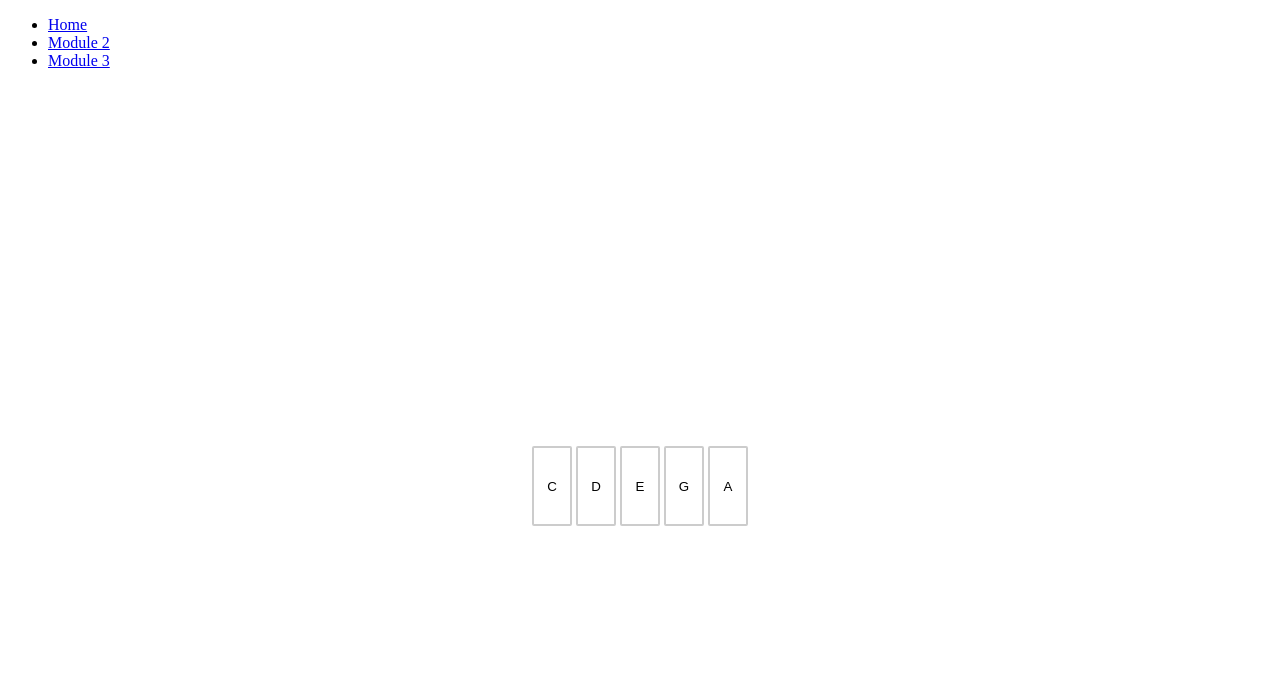
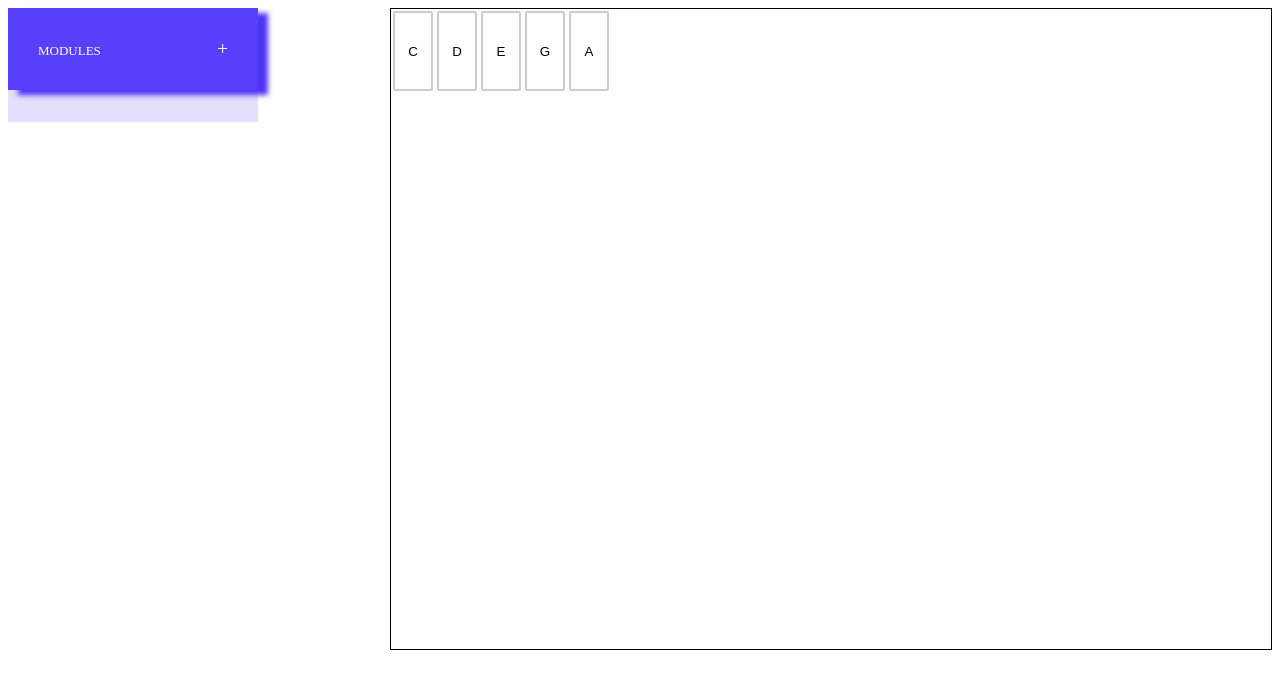
Before and after one commit to smarchante1/ToneDemo, a React (Create React App) app: page /module2 in a window 1280 px wide. Shown: the top 688 px of the page. Built offline with nearby package versions, Linux system fonts and the light colour scheme.

Commit message:
built out main layout and began module 1

```diff
--- a/package.json
+++ b/package.json
@@ -7,6 +7,7 @@
     "@testing-library/react": "^11.2.5",
     "@testing-library/user-event": "^12.7.1",
     "react": "^17.0.1",
+    "react-code-blocks": "0.0.8",
     "react-dom": "^17.0.1",
     "react-router-dom": "^5.2.0",
     "react-scripts": "4.0.2",
--- a/src/App.css
+++ b/src/App.css
@@ -1,38 +1,70 @@
-.App {
-  text-align: center;
+nav {
+  width : 250px;
+  background: #e3dffc;
+  float: left;
 }
 
-.App-logo {
-  height: 40vmin;
-  pointer-events: none;
+#menu-span {
+  padding : 30px;
+  background : #583FFC;
+  box-shadow: 10px 5px 5px #4E33F7;
+  color : white;
+  font-size : 1.2em;
+  font-variant : small-caps;
+  cursor : pointer;
+  display: block;
 }
 
-@media (prefers-reduced-motion: no-preference) {
-  .App-logo {
-    animation: App-logo-spin infinite 20s linear;
-  }
+#menu-span::after {
+  float: right;
+  right: 10%;
+  content: "+";
 }
 
-.App-header {
-  background-color: #282c34;
-  min-height: 100vh;
-  display: flex;
-  flex-direction: column;
-  align-items: center;
-  justify-content: center;
-  font-size: calc(10px + 2vmin);
-  color: white;
+.slide {
+  clear:both;
+  width:100%;
+  height:0px;
+  overflow: hidden;
+  text-align: center;
+  transition: height .4s ease;
 }
 
-.App-link {
-  color: #61dafb;
+.slide li {
+  padding : 15px;
+  list-style: none;
+  margin-left: -80px;
 }
 
-@keyframes App-logo-spin {
-  from {
-    transform: rotate(0deg);
-  }
-  to {
-    transform: rotate(360deg);
-  }
+.menu-link a:hover {
+  color: #FFFFFF;
+
 }
+
+.menu-link:hover {
+  background-color: #583FFC;
+  width: 270px;
+  padding: 10px;
+
+}
+
+.main-container {
+  border: solid 1px #000000;
+  float: right;
+  height: 80vh;
+  min-width: 880px;
+}
+
+#touch {position: absolute; opacity: 0; height: 0px;}
+
+#touch:checked + .slide {height: 300px;}
+
+body {background-color : #ffffff;}
+
+li a {text-decoration : none; color : #2d2f31;}
+
+
+.code-content{
+  padding-left: 20px;
+  padding-right: 100px;
+}
--- a/src/App.js
+++ b/src/App.js
@@ -1,6 +1,7 @@
 import React from "react";
+import "./App.css"
 import BasicKeys from './components/BasicKeys'
-import Home from './components/Home'
+import BasicTones from './components/Home'
 import {
   BrowserRouter as Router,
   Switch,
@@ -14,25 +15,37 @@ export default function App() {
     <Router>
       <div>
         <nav>
-          <ul>
+          <label for="touch"><span id="menu-span">modules</span></label>
+          <input type="checkbox" id="touch" />
+            <ul className="slide">
               <li>
-              <Link to="/">Home</Link>
+                <div className="menu-link"><Link to="/">Module1: Tone.js Basics</Link></div>
               </li>
               <li>
-              <Link to="/module2">Module 2</Link>
+                <div className="menu-link"><Link to="/module2">Module 2: Mapping to Buttons</Link></div>
               </li>
               <li>
-              <Link to="/module3">Module 3</Link>
+                <div className="menu-link"><Link to="/module3">Module 3: Playing Chords</Link></div>
+              </li>
+              <li>
+                <div className="menu-link"><Link to="/module4">Module 4: Percussion</Link></div>
+              </li>
+              <li>
+                <div className="menu-link"><Link to="/module5">Module 5</Link></div>
               </li>
             </ul>
         </nav>
 
         <Switch>
           <Route exact path="/">
-            <Home />
+            <div className="main-container">
+              <BasicTones />
+            </div>
           </Route>
           <Route path="/module2">
+            <div className="main-container">
               <BasicKeys />
+            </div>
           </Route>
         </Switch>
       </div>
--- a/src/components/BasicKeys.css
+++ b/src/components/BasicKeys.css
@@ -1,13 +1,9 @@
-.App {
-  font-family: sans-serif;
-  text-align: center;
-  height: 100vh;
-}
+
 .note-wrapper {
-  height: 100%;
-  display: flex;
-  align-items: center;
-  justify-content: center;
+  /* height: 100%; */
+  /* display: flex; */
+  /* align-items: center;
+  justify-content: center; */
 }
 .note {
   height: 80px;
--- /dev/null
+++ b/src/components/Home.css
@@ -0,0 +1,12 @@
+h1 {
+    font-size: 30px;
+    font-family: 'Poppins';
+    font-weight: 200;
+    padding-left: 20px;
+    padding-right: 20px;
+}
+
+.content-container {
+    padding-left: 20px;
+    padding-bottom: 40px;
+}
--- a/src/components/Home.js
+++ b/src/components/Home.js
@@ -1,12 +1,34 @@
 import React from 'react';
+import './Home.css'
+import { CopyBlock, shadesOfPurple } from "react-code-blocks";
+
+const BasicTones = () => {
+
+    const copy =  <CopyBlock
+        text=
+        {`// Tester comment
+        import * as Tone from 'tone'
+
+        const synth = new Tone.Synth().toDestination();
+
+        synth.triggerAttackRelease("C4", "8n");
+        `
+        }
+            language={'jsx'}
+            showLineNumbers={false}
+            theme={shadesOfPurple}
+        />;
 
 
-const Home = () => {
-  return(
-    <div>
-        Testing that home renders.
-    </div>
-  );
+    return(
+        <div>
+            <h1>I Tone.js Basics</h1>
+            <p className="content-container">Playing your first note in the browser.</p>
+            <div>
+                <p className="code-content">{copy}</p>
+            </div>
+        </div>
+    );
 }
 
-export default Home
+export default BasicTones
```
Also changed, not shown: 1 other file (tests, documents, lock files or other folders). Lines whose indentation alone changed are shown as unchanged.
